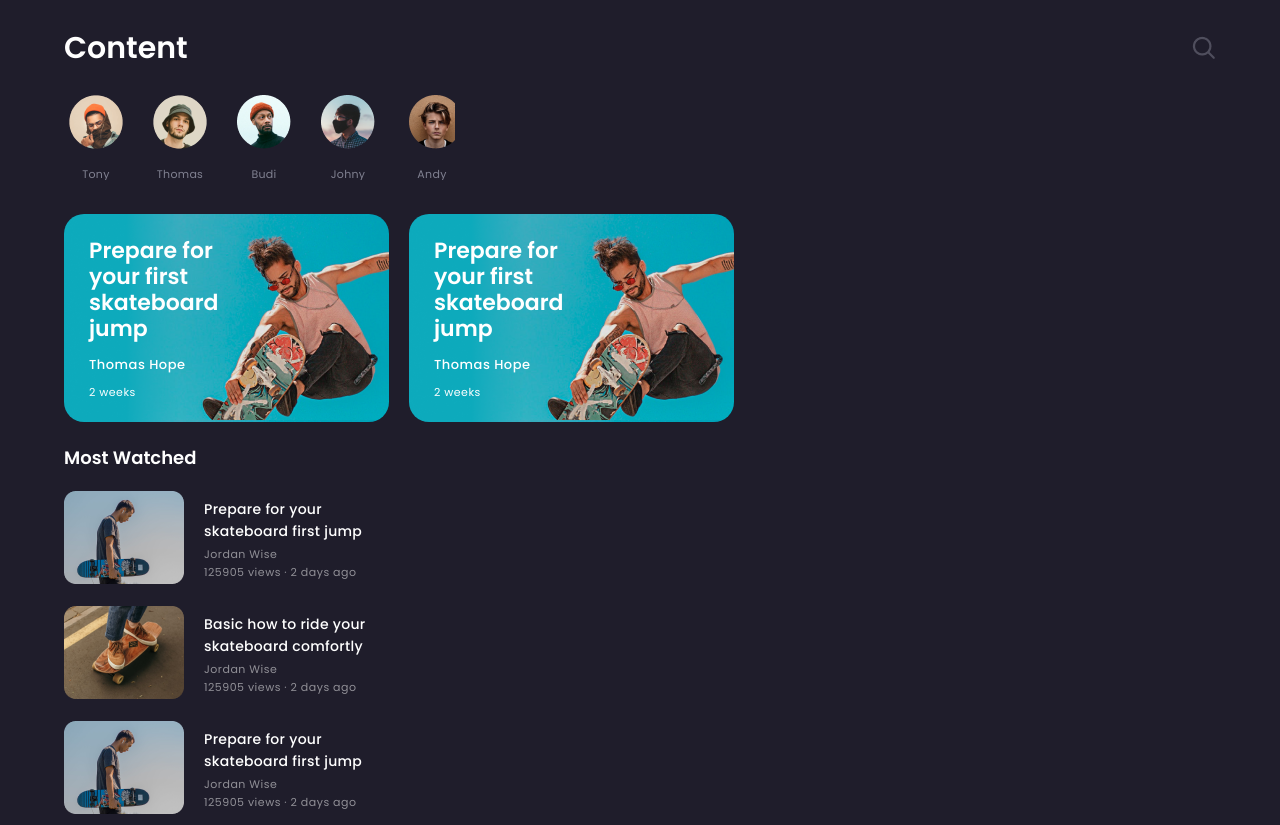
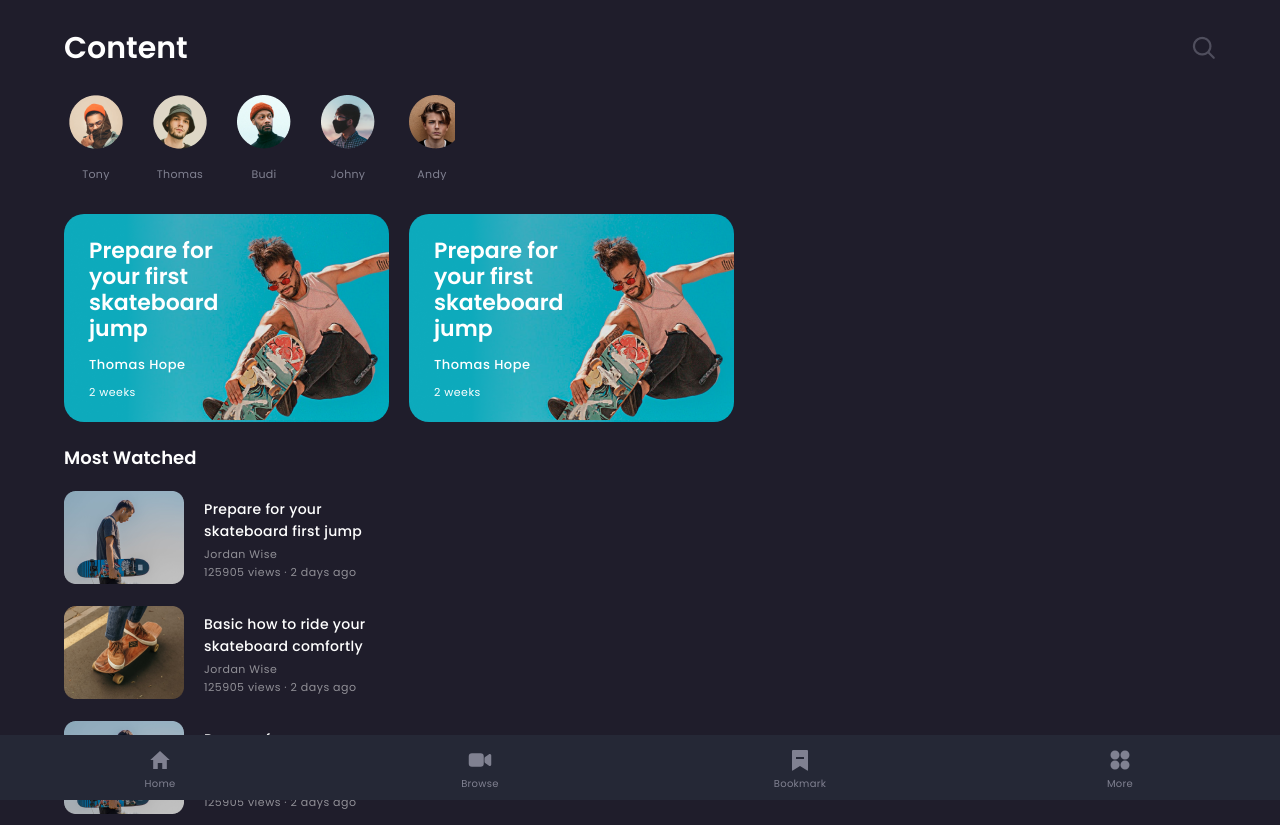
Before and after one commit to AkshitGuptaIITR/Skateboard-video-Streaming-Flam, a React (Create React App) app: page /browse in a window 1280 px wide. Built offline with nearby package versions, Linux system fonts and the light colour scheme.

Commit message:
Adding footer

```diff
--- a/package.json
+++ b/package.json
@@ -9,6 +9,7 @@
     "react": "^17.0.2",
     "react-bootstrap": "^1.6.1",
     "react-dom": "^17.0.2",
+    "react-icons": "^4.2.0",
     "react-scripts": "4.0.3",
     "web-vitals": "^1.1.2"
   },
--- a/src/App.js
+++ b/src/App.js
@@ -1,3 +1,4 @@
+import Footer from "./components/Footer";
 import Header from "./components/Header";
 import Home from "./components/home/Home";
 
@@ -6,6 +7,7 @@ function App() {
     <div className="">
       <Header />
       <Home />
+      <Footer />
     </div>
   );
 }
--- /dev/null
+++ b/src/Styles/footer.module.css
@@ -0,0 +1,34 @@
+.footer {
+  position: fixed;
+  z-index: 100;
+  height: 65px;
+  bottom: 0;
+  width: 100%;
+  display: flex;
+  justify-content: space-around;
+  align-items: center;
+  background-color: #252836;
+}
+
+.icon {
+  width: 24px;
+  height: 24px;
+  color: #808191;
+  fill: #808191;
+}
+
+.box {
+  text-align: center;
+  width: 80px;
+  height: 40px;
+}
+
+.box>p {
+  font-style: normal;
+  font-weight: normal;
+  font-size: 10px;
+  line-height: 10px;
+  text-align: center;
+  letter-spacing: 0.3px;
+  color: #808191;
+}
--- a/src/components/Footer.js
+++ b/src/components/Footer.js
@@ -1,11 +1,42 @@
-import React from 'react'
+import React from "react";
+import style from "../Styles/footer.module.css";
+import { RiBookmark2Fill } from "react-icons/ri";
+import { IoMdHome } from "react-icons/io";
+import { IoVideocam } from "react-icons/io5";
+import { RiApps2Fill } from "react-icons/ri";
 
 const Footer = () => {
+  const options = [
+    {
+      name: "Home",
+      icon: <IoMdHome className={style.icon} />,
+    },
+    {
+      name: "Browse",
+      icon: <IoVideocam className={style.icon} />,
+    },
+    {
+      name: "Bookmark",
+      icon: <RiBookmark2Fill className={style.icon} />,
+    },
+    {
+      name: "More",
+      icon: <RiApps2Fill className={style.icon} />,
+    },
+  ];
+
   return (
-    <div>
+    <div className={style.footer}>
+      {options.map((data, idx) => {
+        return (
+          <div className={style.box}>
+            {data.icon}
+            <p>{data.name}</p>
+          </div>
+        );
+      })}
+    </div>
+  );
+};
 
-    </div>
-  )
-}
-
-export default Footer
+export default Footer;
```
Also changed, not shown: 1 other file (tests, documents, lock files or other folders).
